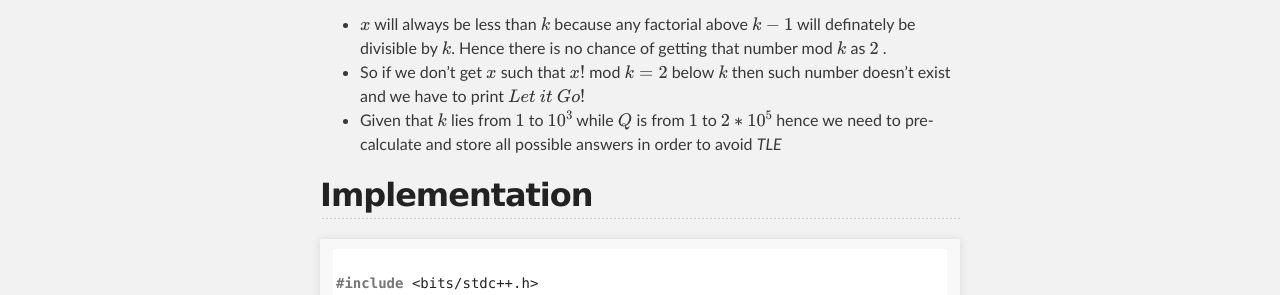
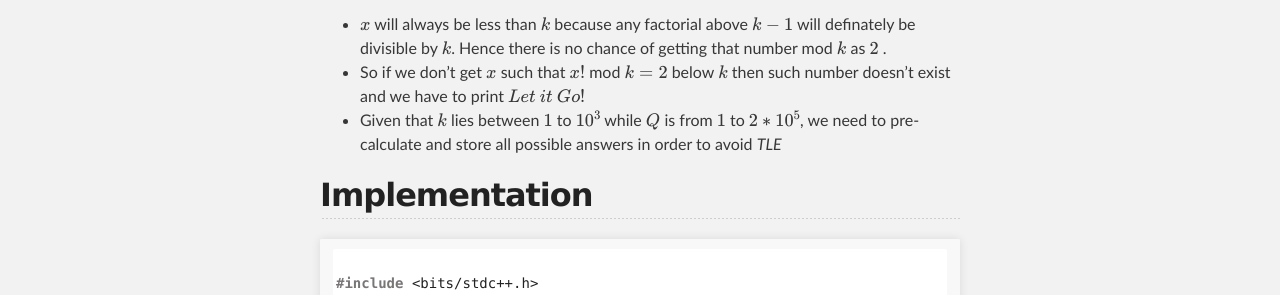
Before and after one commit to ieee-uvce-cs/ncode, a Jekyll site: the page built from editorials/August-2020/Let-It-Go.md, in a window 1280 px wide. Shown: the part 481-776 px from the top of the page. Built offline with Jekyll 4.4.1, drawn with Linux system fonts in a browser that asks for light colours; formulas are drawn with MathJax 3.

Commit message:
Update Let-It-Go.md

```diff
--- a/editorials/August-2020/Let-It-Go.md
+++ b/editorials/August-2020/Let-It-Go.md
@@ -15,7 +15,7 @@ link: https://www.hackerrank.com/contests/uvce-ncode-august-2020/challenges/let-
 * Key Observation :
     *  $x$ will always be less than $k$ because any factorial above $k-1$ will definately be divisible by $k$. Hence there is no chance of getting that number mod $k$ as $2$ .
     * So if we don't get  $x$ such that $x!$ mod $k = 2$ below $k$ then such number doesn't exist and we have to print $Let$ $it$ $Go!$
-    * Given that $k$ lies from $1$ to $10^3$ while $Q$ is from $1$ to $2* 10^5$ hence we need to pre-calculate and store all possible answers in order to avoid _TLE_
+    * Given that $k$ lies between $1$ to $10^3$ while $Q$ is from $1$ to $2* 10^5$, we need to pre-calculate and store all possible answers in order to avoid _TLE_
 
 
 
```
